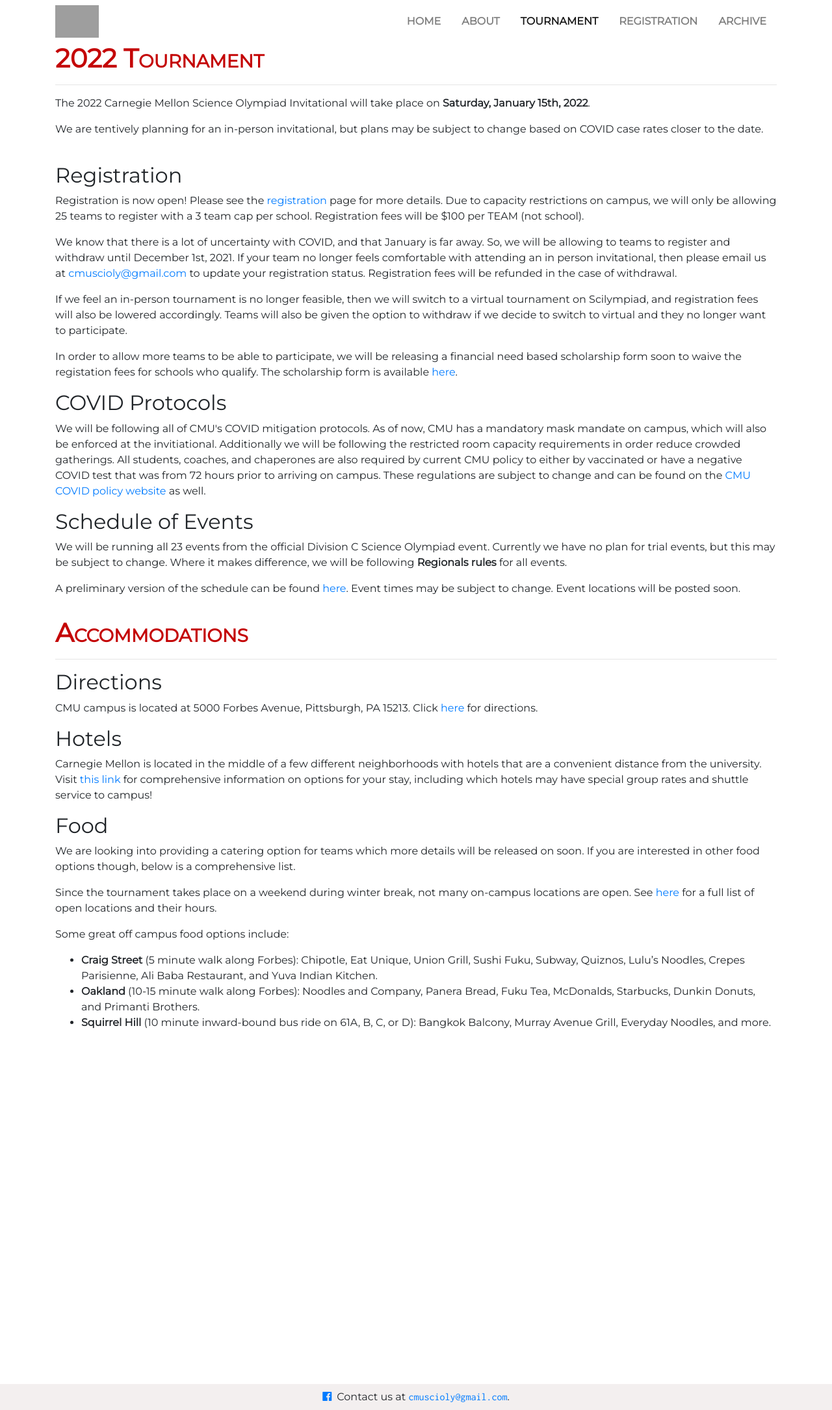
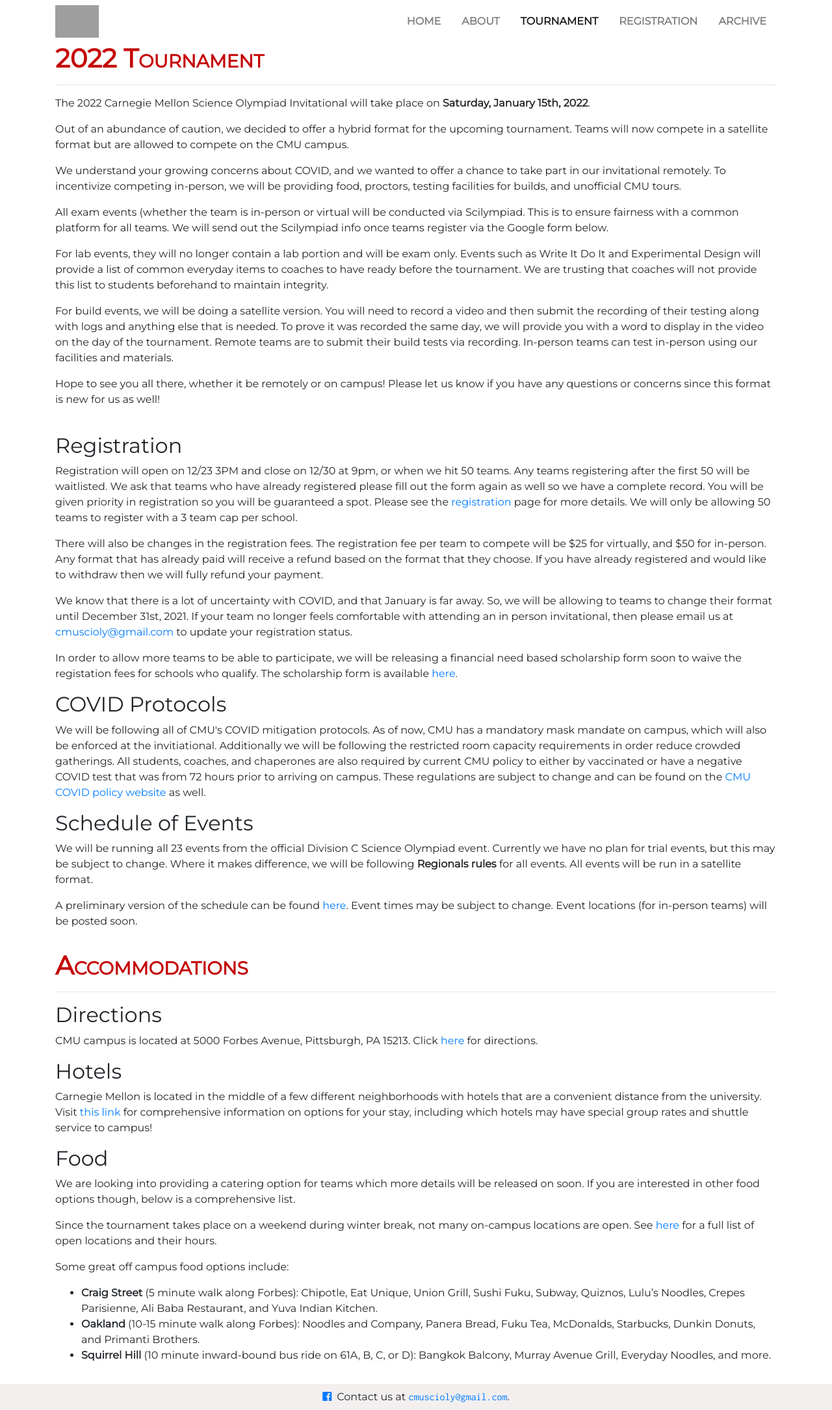
Before and after one commit to cmuscioly/cmuscioly.github.io, a Jekyll site: the page built from tournament.md, in a window 1280 px wide. Shown: the whole page at 65% size. Built offline with Jekyll 4.4.1, drawn with Linux system fonts in a browser that asks for light colours; nearby versions of some CDN libraries; grey boxes are pictures that could not be loaded.

Commit message:
2022 Tournament Format Update

```diff
--- a/tournament.md
+++ b/tournament.md
@@ -17,8 +17,22 @@ The 2022 Carnegie Mellon Science Olympiad Invitational will take place on
 </p>
 
 <p>
-We are tentively planning for an in-person invitational, but plans may be
-subject to change based on COVID case rates closer to the date.
+Out of an abundance of caution, we decided to offer a hybrid format for the upcoming tournament. Teams will now compete in a satellite format but are allowed to compete on the CMU campus.
+</p>
+<p>
+We understand your growing concerns about COVID, and we wanted to offer a chance to take part in our invitational remotely. To incentivize competing in-person, we will be providing food, proctors, testing facilities for builds, and unofficial CMU tours.
+</p>
+<p>
+All exam events (whether the team is in-person or virtual will be conducted via Scilympiad. This is to ensure fairness with a common platform for all teams. We will send out the Scilympiad info once teams register via the Google form below.
+</p>
+<p>
+For lab events, they will no longer contain a lab portion and will be exam only. Events such as Write It Do It and Experimental Design will provide a list of common everyday items to coaches to have ready before the tournament. We are trusting that coaches will not provide this list to students beforehand to maintain integrity.
+</p>
+<p>
+For build events, we will be doing a satellite version. You will need to record a video and then submit the recording of their testing along with logs and anything else that is needed. To prove it was recorded the same day, we will provide you with a word to display in the video on the day of the tournament. Remote teams are to submit their build tests via recording. In-person teams can test in-person using our facilities and materials.
+</p>
+<p>
+Hope to see you all there, whether it be remotely or on campus! Please let us know if you have any questions or concerns since this format is new for us as well!
 </p>
 
 <br>
@@ -26,23 +40,17 @@ subject to change based on COVID case rates closer to the date.
 <h2>Registration</h2>
 
 <p>
-Registration is now open! Please see the <a href="/registration">registration</a> page for more details. Due to capacity
-restrictions on campus, we will only be allowing 25 teams to register with
-a 3 team cap per school. Registration fees will be $100 per TEAM (not school).
+Registration will open on 12/23 3PM and close on 12/30 at 9pm, or when we hit 50 teams. Any teams registering after the first 50 will be waitlisted. We ask that teams who have already registered please fill out the form again as well so we have a complete record. You will be given priority in registration so you will be guaranteed a spot.  Please see the <a href="/registration">registration</a> page for more details. We will only be allowing 50 teams to register with a 3 team cap per school.
+</p>
+<p>
+There will also be changes in the registration fees. The registration fee per team to compete will be $25 for virtually, and $50 for in-person. Any format that has already paid will receive a refund based on the format that they choose. If you have already registered and would like to withdraw then we will fully refund your payment.
 </p>
 
 <p>
 We know that there is a lot of uncertainty with COVID, and that January is far away. So, we
-will be allowing to teams to register and withdraw until December 1st, 2021. If
+will be allowing to teams to change their format until December 31st, 2021. If
 your team no longer feels comfortable with attending an in person invitational,
 then please email us at <a href="mailto:cmuscioly@gmail.com">cmuscioly@gmail.com</a> to update your registration status.
-Registration fees will be refunded in the case of withdrawal.
-</p>
-<p>
-If we feel an in-person tournament is no longer feasible, then we will switch to
-a virtual tournament on Scilympiad, and registration fees will also be lowered
-accordingly. Teams will also be given the option to withdraw if we decide to
-switch to virtual and they no longer want to participate.
 </p>
 
 <p>
@@ -64,9 +72,10 @@ restricted room capacity requirements in order reduce crowded gatherings. All st
 We will be running all 23 events from the official Division C Science Olympiad event.
 Currently we have no plan for trial events, but this may be subject to change.
 Where it makes difference, we will be following <strong> Regionals rules </strong> for all events.
+All events will be run in a satellite format.
 </p>
 <p>
-A preliminary version of the schedule can be found <a href="https://docs.google.com/spreadsheets/d/1bV0PSX7svyK5UF2TvsRwgtxY0HMLlVw5np0gDxfFBO4/edit?usp=sharing" target="_blank">here</a>. Event times may be subject to change. Event locations will be posted soon.
+A preliminary version of the schedule can be found <a href="https://docs.google.com/spreadsheets/d/1bV0PSX7svyK5UF2TvsRwgtxY0HMLlVw5np0gDxfFBO4/edit?usp=sharing" target="_blank">here</a>. Event times may be subject to change. Event locations (for in-person teams) will be posted soon.
 </p>
 
 </div> <!-- .col -->
```
Also changed, not shown: registration.md (+12 -14 lines).
